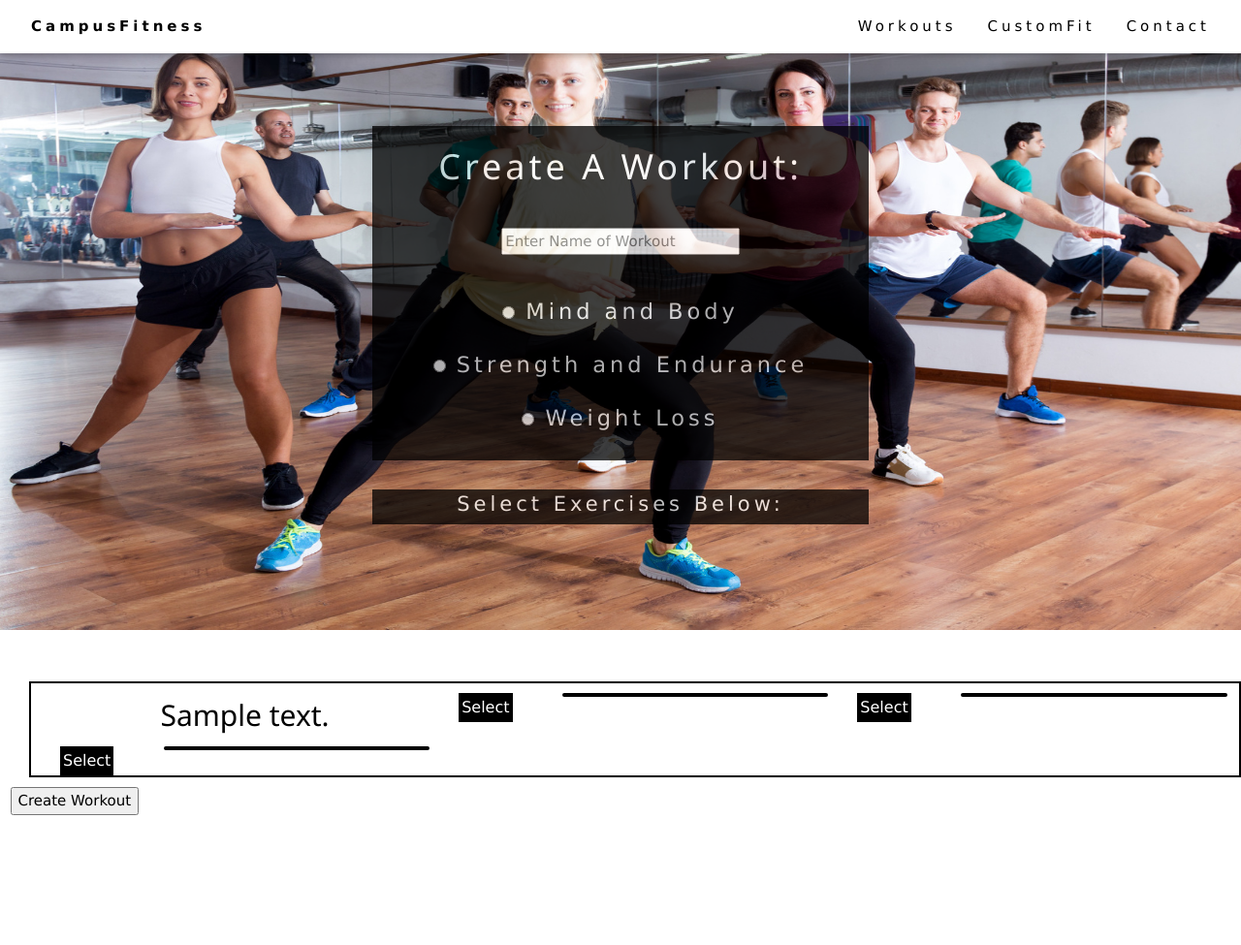
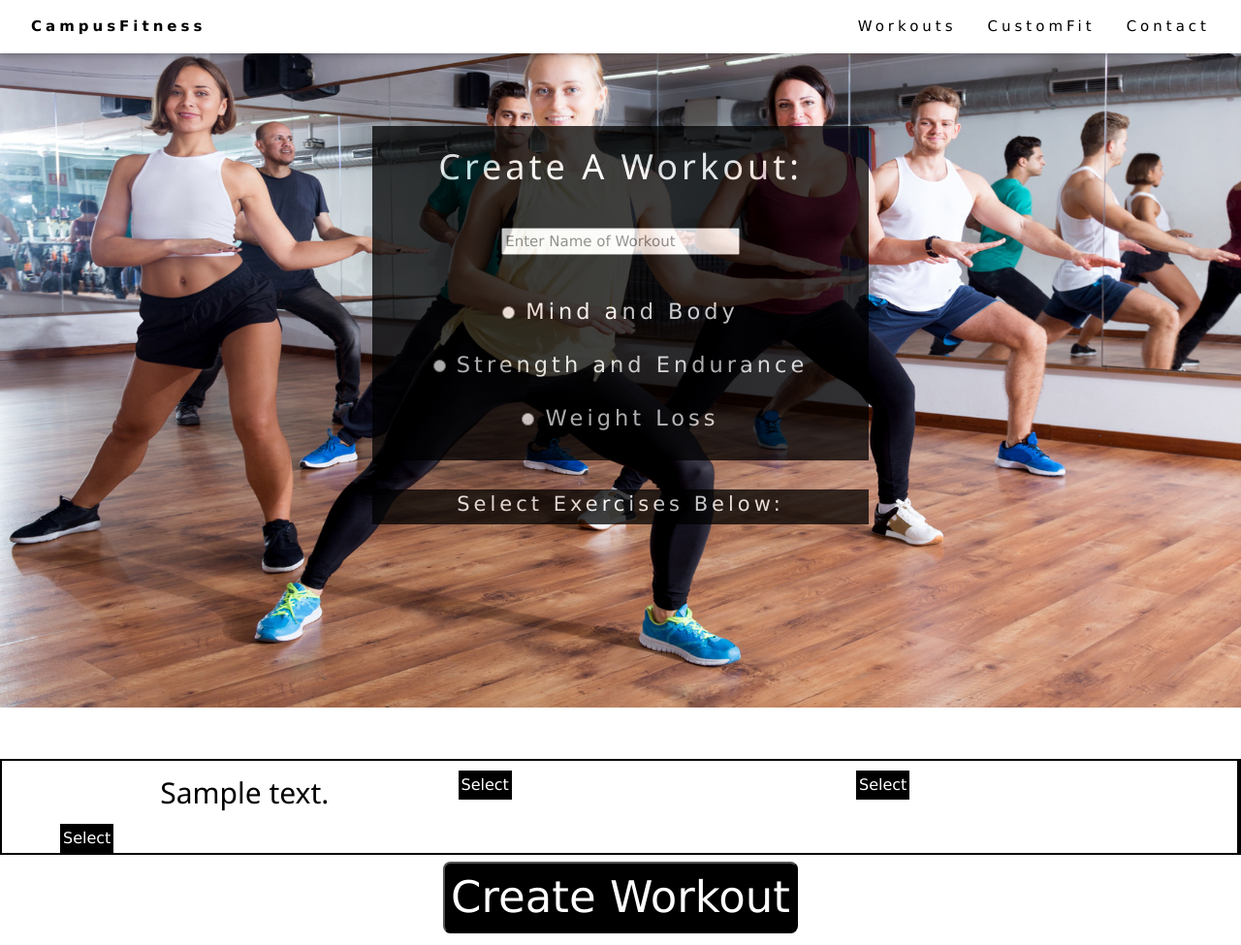
Before and after one commit to shamystic/workit, a Flask app: template templates/workout-form.html in a window 1280 px wide. Shown: the whole page at 97% size. Before the commit the page ends 841 px from the top, so only its background shows below. Run offline with Flask 2, Linux system fonts and the light colour scheme; tables that the repository leaves empty hold one stand-in row (values such as "Sample post"); the template is opened without the code that fills it: values that come from a table or form of the project are taken from there, most other values are stand-ins (such as "Sample title", 1, 10 or a date in 2020); parts of the project's set-up code (start-up, migrations or seed data) failed here and were passed over.

Commit message:
new push

```diff
--- a/static/styles/exercises.css
+++ b/static/styles/exercises.css
@@ -1,7 +1,7 @@
 .pict{
   width:100%;
   position: relative;
-  height: 80vh;
+  height: 90vh;
 }
 
 #pic{
@@ -112,6 +112,7 @@
   text-align: center;
   width: 72%;
   float: right;
+  visibility: hidden;
 }
 
 .remove{
--- a/static/wf.js
+++ b/static/wf.js
@@ -5,6 +5,7 @@ var removals = document.getElementsByClassName('remove');
 function buttonpush(butid, butval){
   //alert('button pressed');
   var div = document.getElementById(butid +"-text");
+  div.style.visibility = "visible";
   var disclaimer = document.getElementById("disc");
   disclaimer.style.visibilty = "visible";
 
@@ -31,16 +32,25 @@ var newbutval = butval.replace(/\s/g,'');
     document.getElementById("form").appendChild(x);
 
 document.getElementById(newbutid).addEventListener("click", function(){
-    removebuttons(newbutid);
+    removebuttons(newbutid, butid +"-text");
 });
   }
 }
 
-function removebuttons(butid){
+function removebuttons(butid, divid){
   divSet.delete(butid);
+ div = document.getElementById(divid);
 
   var nobut = document.getElementById(butid);
  nobut.parentNode.removeChild(nobut);
+
+
+var result = div.innerHTML.trim();
+//result == "" ? console.log(true) : console.log(false);
+ if (result == ""){
+  //div.style.border = "3px solid red";
+  div.style.visibility = "hidden";
+ }
  // var nocheck = document.getElementById(butid +"-check");
  //  nocheck.parentNode.removeChild(nocheck);
 
--- a/templates/workout-form.html
+++ b/templates/workout-form.html
@@ -18,7 +18,7 @@
   </div>
 </div>
     <header>
-        <form action="" method=post >
+        <form action="" method=post id = "form" >
     <div class = "pict">
   <div class = "contain" style="height: 23rem;">
         <h1 style="padding: 1rem;">Create A Workout:</h1>
@@ -29,8 +29,8 @@
             </div>
         </div>
 
-        <div class="control-group">
-            <div class="controls" style="opacity: 0.9;">
+        <div class="control-group" style="opacity: 1;">
+            <div class="controls" >
                 <input type="radio" name="workout_type" value="Mind and Body" class="text"> Mind and Body
             </div>
         </div>
@@ -57,9 +57,9 @@
 
 
 
-    <div class = "exercise-container">
+    <div class = "exercise-container" style= " border: 2px solid black;">
         {% for trifecta in body_parts| batch(3, '&nbsp;')%}
-        <div class = "three-body-parts" style = "display: inline-block; border: 2px solid black; width: 100%;">
+        <div class = "three-body-parts" style = "display: inline-block;  width: 100%; border-right: 2px solid black;">
             {% for item in trifecta %}
             <div class = "body-part">
             <h2>{{item.body_part}}</h2>
@@ -83,9 +83,10 @@
     </div>
          {% endfor %}
     </div>
-        <div class="control-group">
-            <div class="controls">
-                <button type="submit" class="submit">Create Workout</button>
+
+        <div class="submit-btn" style="padding-top: 0.5rem; display: inline-block; padding-bottom: 0.8rem;">
+            <div class="controls" >
+                <button type="submit" class="submit" style = "font-size: 3rem; background-color: black; color: white; border-radius: 0.5rem; ">Create Workout</button>
             </div>
         </div>
         <br>
--- a/templates/workouts.html
+++ b/templates/workouts.html
@@ -19,8 +19,11 @@
                 <div class="panel-footer">Workout Type: {{item.workout_type}}</div>
                 {% for exercise in exercises %}
                     {% if exercise.workout_id == item.workout_id %}
+                    {% set list1 = exercise.exercise_id.split(' ') %}
+
+                    {% set my_string = list1|join("-") %}
                     <div class="panel-footer">
-                        <a href="/exercise/{{exercise.exercise_id}}">
+                        <a href="https://www.bodybuilding.com/exercises/{{my_string}}" target= "_blank">
                             {{exercise.exercise_id}}
                         </a>
                     </div>
```
